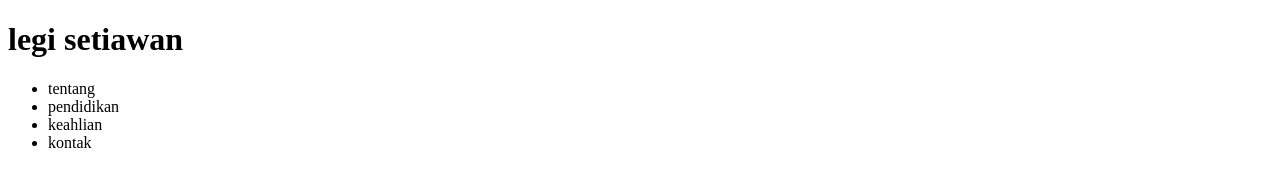
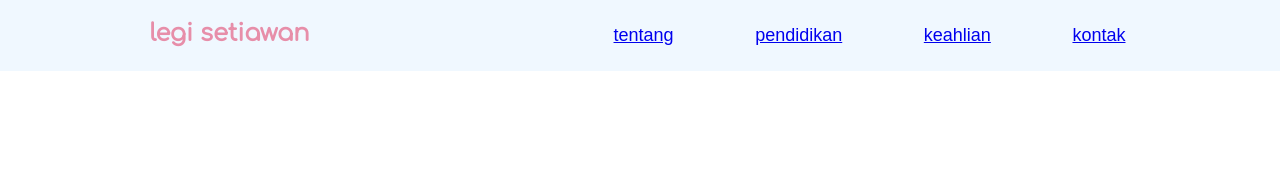
Before and after one commit to legisetiawan/web-portfolio, a website: page index.html in a window 1280 px wide. Drawn offline with Linux system fonts and the light colour scheme.

Commit message:
Membuat nav denagn flexbox

```diff
--- /dev/null
+++ b/assets/styles/style.css
@@ -0,0 +1,27 @@
+* {
+    margin: 0;
+    padding: 0;
+}
+body {
+    font-family: sans-serif;
+}
+header {
+    background-color: aliceblue;
+    color: rgb(231, 142, 169)
+}
+nav {
+    display: flex;
+    justify-content: space-around;
+    padding: 20px 0;
+}
+nav div h1{
+    font-family: Comfortaa;
+}
+nav ul {
+    display: flex;
+    list-style: none;
+    padding: 5px;
+    width: 40%;
+    justify-content: space-between;
+    font-size: large;
+}
--- a/index.html
+++ b/index.html
@@ -4,20 +4,22 @@
     <meta charset="UTF-8">
     <meta http-equiv="X-UA-Compatible" content="IE=edge">
     <meta name="viewport" content="width=device-width, initial-scale=1.0">
+    <link href="https://fonts.googleapis.com/css2?family=Comfortaa&display=swap" rel="stylesheet">
+    <link rel="stylesheet" href="assets/styles/style.css">
     <title>Web Portfolio</title>
 </head>
 <body>
 <!-- Header -->
 <Header>
-    <div>
-        <h1>legi setiawan</h1>
-    </div>
     <nav>
+        <div class="nama">
+            <h1>legi setiawan</h1>
+        </div>
         <ul>
-            <li>tentang</li>
-            <li>pendidikan</li>
-            <li>keahlian</li>
-            <li>kontak</li>
+            <li> <a href="#tentang">tentang</a></li>
+            <li> <a href="#pendidikan">pendidikan</a></li>
+            <li> <a href="#keahlian">keahlian</a></li>
+            <li> <a href="#kontak">kontak</a></li>
         </ul>
     </nav>
 </Header>
@@ -25,11 +27,22 @@
 <!-- Main -->
 <main>
 
+    <!-- Content -->
+<article>
+
+</article>
+
+<!-- Aside -->
+<aside>
+
+</aside>
 </main>
 
 <!-- Footer -->
 <footer>
 
 </footer>
+
+<script src="assets/js/script.js"></script>
 </body>
 </html>
```
Also changed, not shown: assets/js/script.js (added).
